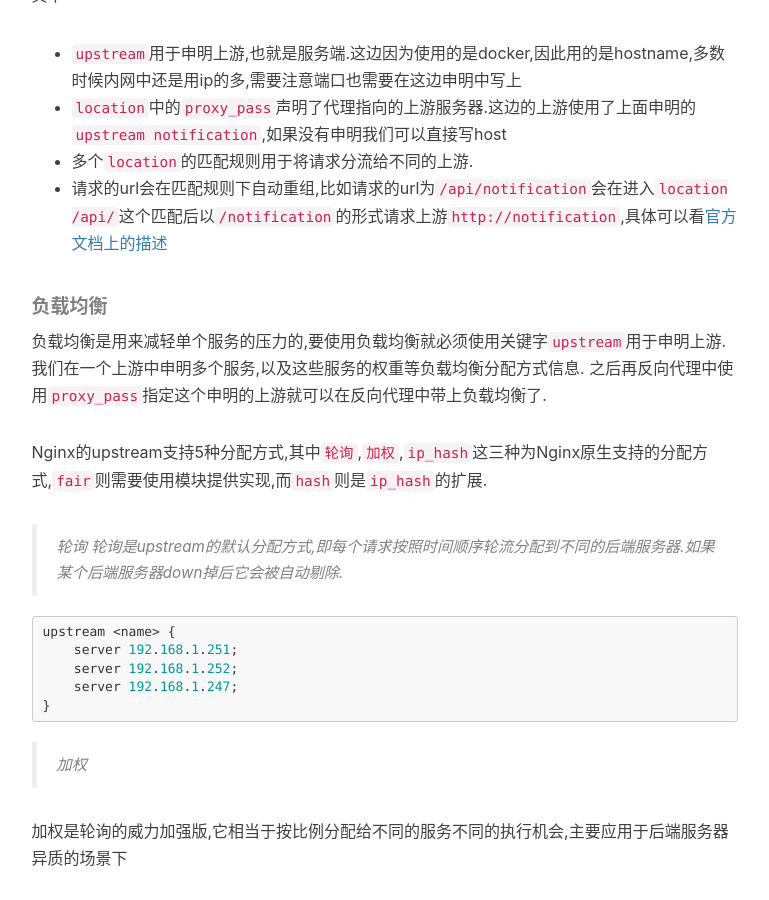
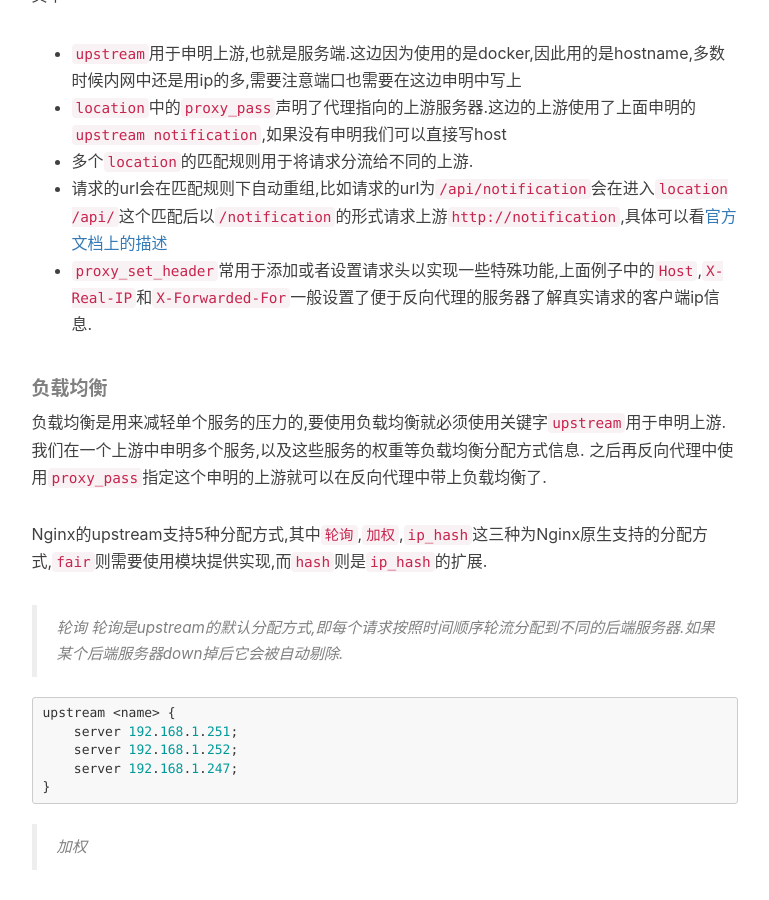
Before and after one commit to hsz1273327/hsz1273327.github.io, a Jekyll site: the page built from _posts/2019-03-20-玩转Nginx.md, in a window 1280 px wide and 900 px high, scrolled down 17283 px. Shown: the whole window, without its empty margins (136-905 px from the left). Built offline with Jekyll 4.4.1, drawn with Linux system fonts in a browser that asks for light colours; nearby versions of some CDN libraries; comment, search, counter and statistics services are not loaded; some of the changed lines change nothing that is shown.

Commit message:
Update 2019-03-20-玩转Nginx.md

```diff
--- a/_posts/2019-03-20-玩转Nginx.md
+++ b/_posts/2019-03-20-玩转Nginx.md
@@ -8,7 +8,7 @@ tags:
     - Middleware
     - WebTech
 header-img: "img/post-bg-2015.jpg"
-update: 2020-12-05
+update: 2021-10-09
 ---
 # 玩转Nginx
 
@@ -682,7 +682,7 @@ server {
     location /api/ {
         #proxy_set_header Host $host;#http请求的头部 设置也可能是proxy_set_header Host $proxy_host
         #proxy_set_header X-Real-IP $remote_addr;
-        #proxy_set_header X-Forwarded-For $proxy_add_x_forwarded_for;
+        #proxy_set_header X-Forwarded-For $remote_addr;
         #禁用缓存
         #proxy_buffering off;
 
@@ -697,6 +697,7 @@ server {
 + `location`中的`proxy_pass`声明了代理指向的上游服务器.这边的上游使用了上面申明的`upstream notification`,如果没有申明我们可以直接写host
 + 多个`location`的匹配规则用于将请求分流给不同的上游.
 + 请求的url会在匹配规则下自动重组,比如请求的url为`/api/notification`会在进入`location /api/`这个匹配后以`/notification`的形式请求上游`http://notification`,具体可以看[官方文档上的描述](https://nginx.org/en/docs/http/ngx_http_proxy_module.html?&_ga=1.74997266.187384914.1443061481#proxy_pass)
++ `proxy_set_header`常用于添加或者设置请求头以实现一些特殊功能,上面例子中的`Host`,`X-Real-IP`和`X-Forwarded-For`一般设置了便于反向代理的服务器了解真实请求的客户端ip信息.
 
 ##### 负载均衡
 
```
